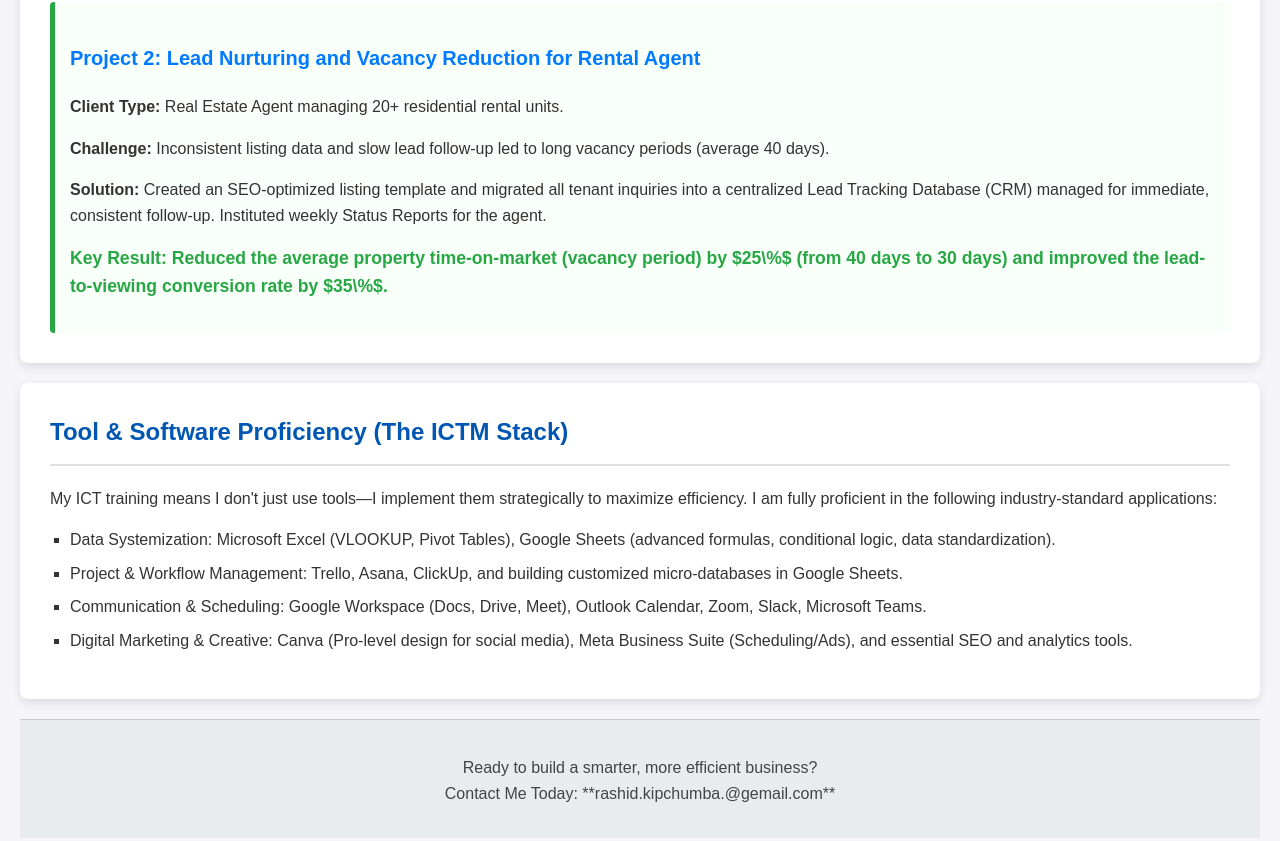
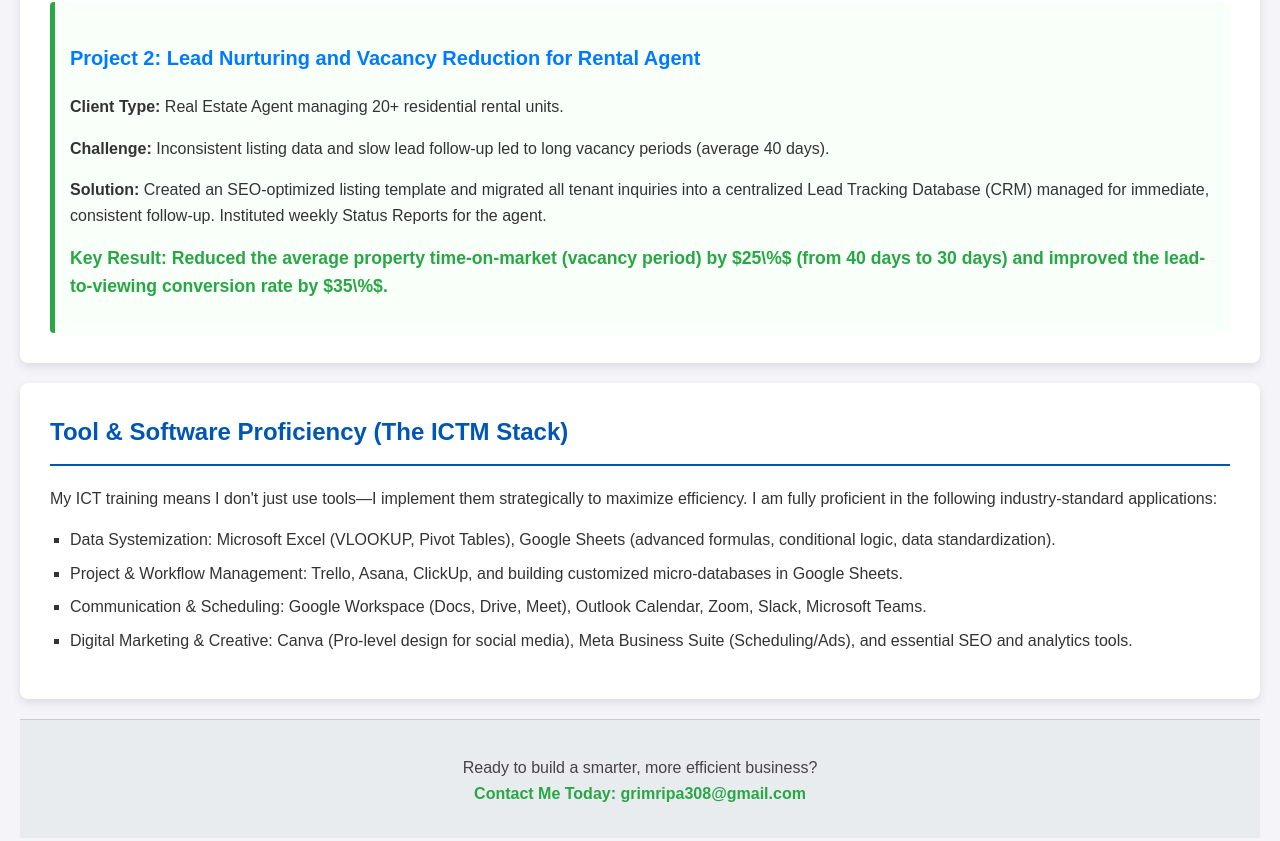
Before and after one commit to grimr-lab/My-portfolio-, a plain HTML site: page index.html in a window 1280 px wide. Shown: the part 1623-2464 px from the top of the page. Drawn offline with Linux system fonts and the light colour scheme.

Commit message:
Update index.html

```diff
--- a/index.html
+++ b/index.html
@@ -11,13 +11,19 @@
         header h1 { margin: 0; font-size: 2.5em; } /* Increased name size */
         header p { margin: 5px 0 0 0; font-size: 1.1em; font-weight: 300; } /* Added some weight for sub-heading */
         section { background-color: white; padding: 30px; margin-bottom: 20px; border-radius: 8px; box-shadow: 0 4px 10px rgba(0,0,0,0.1); } /* Slightly stronger shadow */
-        h2 { color: #0056b3; border-bottom: 2px solid #e0e0e0; padding-bottom: 12px; margin-top: 0; } /* Darkened the blue for contrast */
+
+        /* H2: Updated border color to dark blue (#0056b3) */
+        h2 { color: #0056b3; border-bottom: 2px solid #0056b3; padding-bottom: 12px; margin-top: 0; }
+
         h3 { color: #007bff; margin-top: 25px; font-size: 1.25em; } /* Larger, more distinct service headers */
-        ul { list-style: square; margin-left: 20px; padding-left: 0; } /* Changed list style for a crisper look */
+        ul { list-style: square; margin-left: 20px; padding-left: 0; }
         ul li { margin-bottom: 8px; }
         .case-study { border-left: 5px solid #28a745; padding-left: 15px; margin-top: 25px; background-color: #f9fff9; border-radius: 4px; padding: 15px; } /* Changed border color to match result metric and added light background */
         .result-metric { font-weight: bold; color: #28a745; font-size: 1.1em; display: block; margin-top: 10px;} /* Increased size for impact */
         footer { padding: 15px 0; background-color: #e9ecef; border-top: 1px solid #ccc; }
+
+        /* NEW STYLE: Call to Action color added for "Contact Me Today" */
+        .cta-text { color: #28a745; font-weight: bold; }
     </style>
 </head>
 <body>
@@ -85,7 +91,7 @@
     <footer>
         <p style="text-align: center; margin-top: 20px; font-size: 1em; color: #444;">
             Ready to build a smarter, more efficient business? <br>
-            Contact Me Today: **rashid.kipchumba.@gemail.com**
+            <span class="cta-text">Contact Me Today: grimripa308@gmail.com</span>
         </p>
     </footer>
 
```
